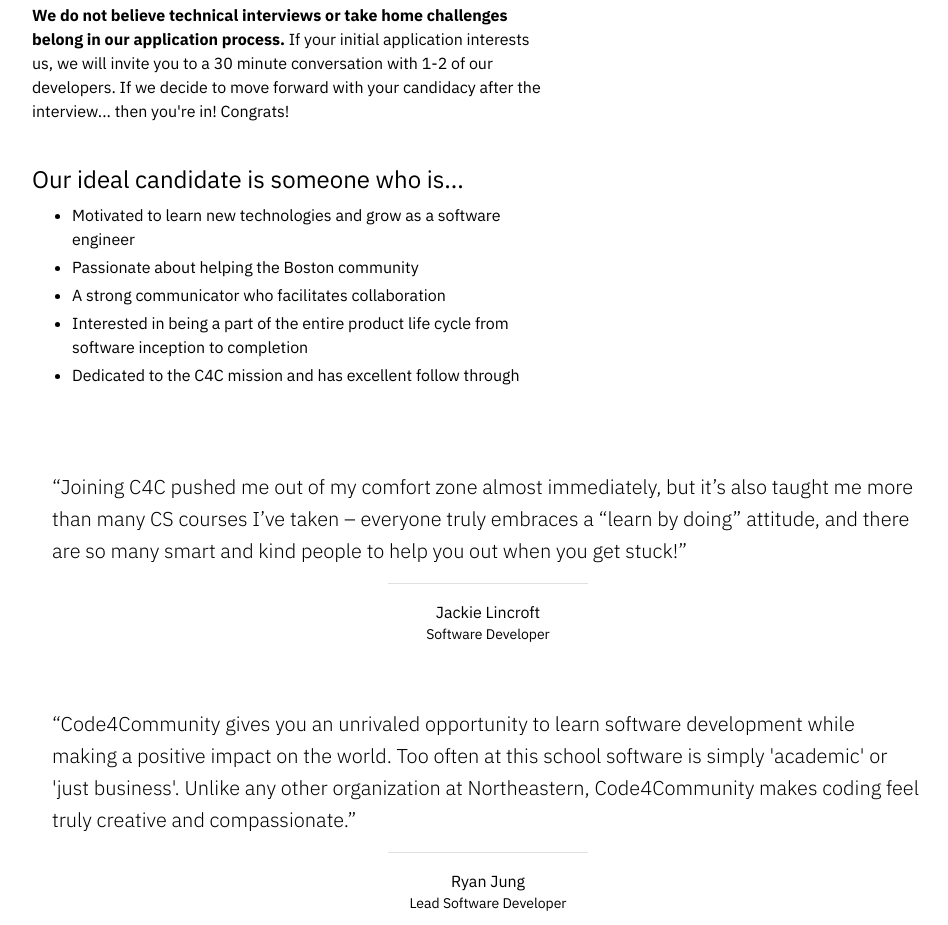
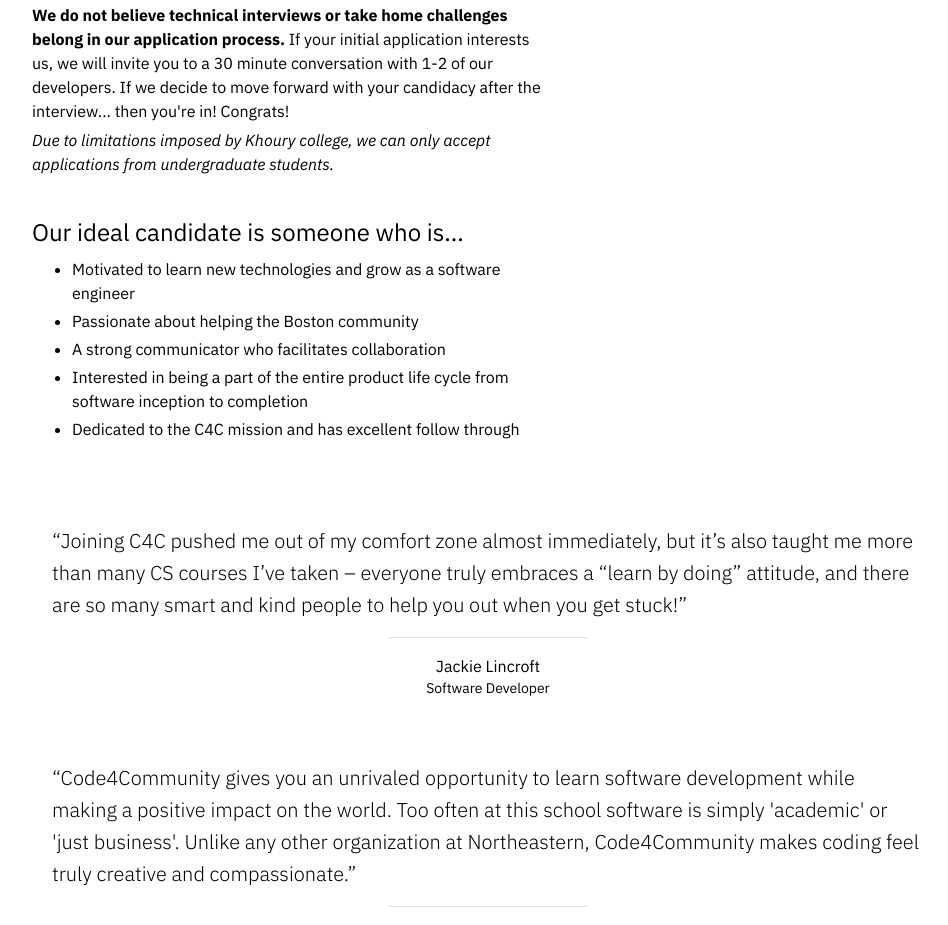
Before and after one commit to Code-4-Community/c4cneu.com, a React (Create React App) app: page /apply/developer in a window 1280 px wide. Shown: the part 920-1845 px from the top of the page, without its empty margins (152-1100 px from the left). Built offline with nearby package versions, Linux system fonts and the light colour scheme.

Commit message:
change copy

```diff
--- a/src/pages/apply/developer/ApplyDeveloper.tsx
+++ b/src/pages/apply/developer/ApplyDeveloper.tsx
@@ -130,6 +130,12 @@ const ApplyDeveloper: React.FC = () => {
                 decide to move forward with your candidacy after the
                 interview... then you're in! Congrats!
               </Typography>
+              <Typography variant="body1" gutterBottom className={classes.text}>
+                <i>
+                  Due to limitations imposed by Khoury college, we can only
+                  accept applications from undergraduate students.
+                </i>
+              </Typography>
             </Box>
           </Fade>
           <Fade>
```
